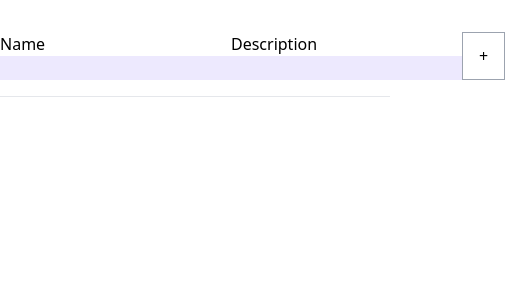
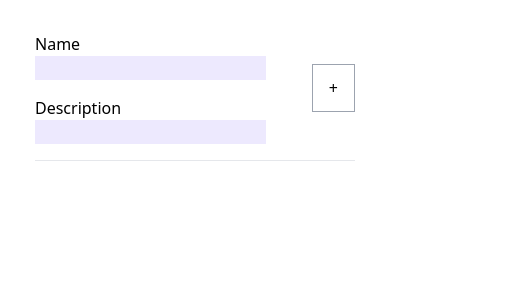
Before and after one commit to PlatzerT/nextjs-todolist, a Next.js app: page /todos in a window 390 px wide. Shown: the top 300 px of the page, 505 px wide, since content can reach past the window. Built offline with nearby package versions, Linux system fonts and the light colour scheme.

Commit message:
📱 responsiveness

```diff
--- a/components/Layout.js
+++ b/components/Layout.js
@@ -1,5 +1,7 @@
 export default function Layout({ children }) {
   return (
-    <div className="container max-w-screen-md mx-auto mt-8">{children}</div>
+    <div className="container max-w-xs sm:max-w-screen-md mx-auto mt-8">
+      {children}
+    </div>
   );
 }
--- a/pages/index.js
+++ b/pages/index.js
@@ -5,7 +5,7 @@ export default function Home() {
     <div className="flex flex-col space-y-8 text-center">
       <h1 className="text-4xl">Welcome to this Website!</h1>
       <Link href="/todos">
-        <button className="self-center border border-transparent bg-purple-700 text-white py-2 px-4 rounded-md hover:border-purple-700 hover:bg-white hover:text-black transition duration-75 ease-in-out">
+        <button className="font-bold self-center border border-transparent bg-purple-700 text-white py-2 px-4 rounded-md hover:border-purple-700 hover:bg-white hover:text-black transition duration-75 ease-in-out">
           Create Todos
         </button>
       </Link>
--- a/pages/todos.js
+++ b/pages/todos.js
@@ -21,7 +21,11 @@ export default function TodoPage() {
   }
   return (
     <div className="my-5">
-      <form onSubmit={createTodo} className="flex flex-row justify-between">
+      <form
+        onSubmit={createTodo}
+        className="flex flex-row justify-between content-center"
+      >
+        <div className="flex flex-col justify-center space-y-4 sm:flex-row sm:space-x-4 sm:space-y-0">
           <label>
             Name<br></br>
             <input
@@ -40,10 +44,11 @@ export default function TodoPage() {
               onChange={(e) => setDescription(e.target.value)}
             ></input>
           </label>
+        </div>
 
         <button
           type="submit"
-          className="border border-gray-400 px-4 hover:bg-purple-700 hover:border-transparent hover:text-white transistion duration-75 ease-in-out"
+          className="self-center h-12 border border-gray-400 px-4 hover:bg-purple-700 hover:border-transparent hover:text-white transistion duration-75 ease-in-out"
         >
           +
         </button>
```
Lines whose indentation alone changed are shown as unchanged.
